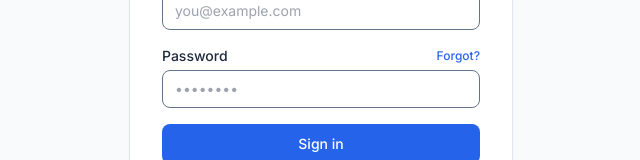
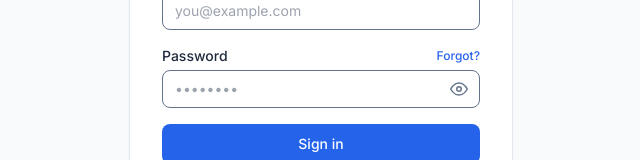
Before and after one commit to lilycandoit/english-budy, a Next.js app in the folder web/: page /login in a window 1280 px wide. Shown: the part 354-514 px from the top of the page, without its empty margins (319-959 px from the left). Built offline with nearby package versions, Linux system fonts and the light colour scheme.

Commit message:
feat(auth): extract shared PasswordInput component, add eye-icon toggle to login and signup

```diff
--- a/web/app/(auth)/login/page.tsx
+++ b/web/app/(auth)/login/page.tsx
@@ -4,6 +4,7 @@ import { useState } from "react";
 import { signIn } from "next-auth/react";
 import { useRouter } from "next/navigation";
 import Link from "next/link";
+import { PasswordInput } from "@/components/ui/PasswordInput";
 
 export default function LoginPage() {
   const [email, setEmail] = useState("");
@@ -63,12 +64,10 @@ export default function LoginPage() {
                 Forgot?
               </Link>
             </div>
-            <input
-              type="password"
+            <PasswordInput
               value={password}
               onChange={(e) => setPassword(e.target.value)}
               required
-              className="w-full bg-surface text-ink-primary border border-strong rounded-lg px-3 py-2 text-sm focus:outline-none focus:ring-2 focus:ring-primary focus:border-transparent"
               placeholder="••••••••"
             />
           </div>
--- a/web/app/(auth)/reset-password/page.tsx
+++ b/web/app/(auth)/reset-password/page.tsx
@@ -4,6 +4,7 @@ import { useSearchParams, useRouter } from "next/navigation";
 import { Suspense } from "react";
 import { useState } from "react";
 import Link from "next/link";
+import { PasswordInput } from "@/components/ui/PasswordInput";
 
 export default function ResetPasswordPage() {
   return (
@@ -33,8 +34,6 @@ function ResetPasswordForm() {
 
   const [password, setPassword] = useState("");
   const [confirmPassword, setConfirmPassword] = useState("");
-  const [showPassword, setShowPassword] = useState(false);
-  const [showConfirmPassword, setShowConfirmPassword] = useState(false);
   const [message, setMessage] = useState("");
   const [error, setError] = useState("");
   const [loading, setLoading] = useState(false);
@@ -86,48 +85,24 @@ function ResetPasswordForm() {
           <form onSubmit={handleSubmit} className="space-y-4">
             <div>
               <label className="block text-sm font-medium text-ink-primary mb-1">New password</label>
-              <div className="relative">
-                <input
-                  type={showPassword ? "text" : "password"}
+              <PasswordInput
                 value={password}
                 onChange={(e) => setPassword(e.target.value)}
                 required
                 minLength={8}
-                  className="w-full bg-surface text-ink-primary border border-strong rounded-lg px-3 py-2 pr-10 text-sm focus:outline-none focus:ring-2 focus:ring-primary focus:border-transparent"
                 placeholder="At least 8 characters"
               />
-                <button
-                  type="button"
-                  onClick={() => setShowPassword((v) => !v)}
-                  className="absolute inset-y-0 right-0 flex items-center px-3 text-ink-muted hover:text-ink-secondary"
-                  aria-label={showPassword ? "Hide password" : "Show password"}
-                >
-                  <EyeIcon open={showPassword} />
-                </button>
-              </div>
             </div>
 
             <div>
               <label className="block text-sm font-medium text-ink-primary mb-1">Confirm password</label>
-              <div className="relative">
-                <input
-                  type={showConfirmPassword ? "text" : "password"}
+              <PasswordInput
                 value={confirmPassword}
                 onChange={(e) => setConfirmPassword(e.target.value)}
                 required
                 minLength={8}
-                  className="w-full bg-surface text-ink-primary border border-strong rounded-lg px-3 py-2 pr-10 text-sm focus:outline-none focus:ring-2 focus:ring-primary focus:border-transparent"
                 placeholder="Repeat new password"
               />
-                <button
-                  type="button"
-                  onClick={() => setShowConfirmPassword((v) => !v)}
-                  className="absolute inset-y-0 right-0 flex items-center px-3 text-ink-muted hover:text-ink-secondary"
-                  aria-label={showConfirmPassword ? "Hide password" : "Show password"}
-                >
-                  <EyeIcon open={showConfirmPassword} />
-                </button>
-              </div>
               {password && confirmPassword && (
                 <p className={`text-xs mt-1 ${password === confirmPassword ? "text-good" : "text-bad"}`}>
                   {password === confirmPassword ? "Passwords match" : "Passwords do not match"}
@@ -151,20 +126,3 @@ function ResetPasswordForm() {
     </div>
   );
 }
-
-function EyeIcon({ open }: { open: boolean }) {
-  if (open) {
-    return (
-      <svg width="18" height="18" viewBox="0 0 24 24" fill="none" stroke="currentColor" strokeWidth="2" strokeLinecap="round" strokeLinejoin="round">
-        <path d="M17.94 17.94A10.07 10.07 0 0 1 12 20c-7 0-11-8-11-8a18.45 18.45 0 0 1 5.06-5.94M9.9 4.24A9.12 9.12 0 0 1 12 4c7 0 11 8 11 8a18.5 18.5 0 0 1-2.16 3.19m-6.72-1.07a3 3 0 1 1-4.24-4.24" />
-        <line x1="1" y1="1" x2="23" y2="23" />
-      </svg>
-    );
-  }
-  return (
-    <svg width="18" height="18" viewBox="0 0 24 24" fill="none" stroke="currentColor" strokeWidth="2" strokeLinecap="round" strokeLinejoin="round">
-      <path d="M1 12s4-8 11-8 11 8 11 8-4 8-11 8-11-8-11-8z" />
-      <circle cx="12" cy="12" r="3" />
-    </svg>
-  );
-}
--- a/web/app/(auth)/signup/page.tsx
+++ b/web/app/(auth)/signup/page.tsx
@@ -2,6 +2,7 @@
 
 import { useState } from "react";
 import Link from "next/link";
+import { PasswordInput } from "@/components/ui/PasswordInput";
 
 export default function SignupPage() {
   const [name, setName] = useState("");
@@ -89,13 +90,11 @@ export default function SignupPage() {
 
           <div>
             <label className="block text-sm font-medium text-ink-primary mb-1">Password</label>
-            <input
-              type="password"
+            <PasswordInput
               value={password}
               onChange={(e) => setPassword(e.target.value)}
               required
               minLength={8}
-              className="w-full bg-surface text-ink-primary border border-strong rounded-lg px-3 py-2 text-sm focus:outline-none focus:ring-2 focus:ring-primary focus:border-transparent"
               placeholder="At least 8 characters"
             />
           </div>
--- /dev/null
+++ b/web/components/ui/PasswordInput.tsx
@@ -0,0 +1,44 @@
+"use client";
+
+import { useState, type InputHTMLAttributes } from "react";
+
+function EyeIcon({ open }: { open: boolean }) {
+  if (open) {
+    return (
+      <svg width="18" height="18" viewBox="0 0 24 24" fill="none" stroke="currentColor" strokeWidth="2" strokeLinecap="round" strokeLinejoin="round">
+        <path d="M17.94 17.94A10.07 10.07 0 0 1 12 20c-7 0-11-8-11-8a18.45 18.45 0 0 1 5.06-5.94M9.9 4.24A9.12 9.12 0 0 1 12 4c7 0 11 8 11 8a18.5 18.5 0 0 1-2.16 3.19m-6.72-1.07a3 3 0 1 1-4.24-4.24" />
+        <line x1="1" y1="1" x2="23" y2="23" />
+      </svg>
+    );
+  }
+  return (
+    <svg width="18" height="18" viewBox="0 0 24 24" fill="none" stroke="currentColor" strokeWidth="2" strokeLinecap="round" strokeLinejoin="round">
+      <path d="M1 12s4-8 11-8 11 8 11 8-4 8-11 8-11-8-11-8z" />
+      <circle cx="12" cy="12" r="3" />
+    </svg>
+  );
+}
+
+type PasswordInputProps = Omit<InputHTMLAttributes<HTMLInputElement>, "type">;
+
+export function PasswordInput({ className = "", ...props }: PasswordInputProps) {
+  const [show, setShow] = useState(false);
+
+  return (
+    <div className="relative">
+      <input
+        type={show ? "text" : "password"}
+        className={`w-full bg-surface text-ink-primary border border-strong rounded-lg px-3 py-2 pr-10 text-sm focus:outline-none focus:ring-2 focus:ring-primary focus:border-transparent ${className}`}
+        {...props}
+      />
+      <button
+        type="button"
+        onClick={() => setShow((v) => !v)}
+        className="absolute inset-y-0 right-0 flex items-center px-3 text-ink-muted hover:text-ink-secondary"
+        aria-label={show ? "Hide password" : "Show password"}
+      >
+        <EyeIcon open={show} />
+      </button>
+    </div>
+  );
+}
```
Lines whose indentation alone changed are shown as unchanged.
